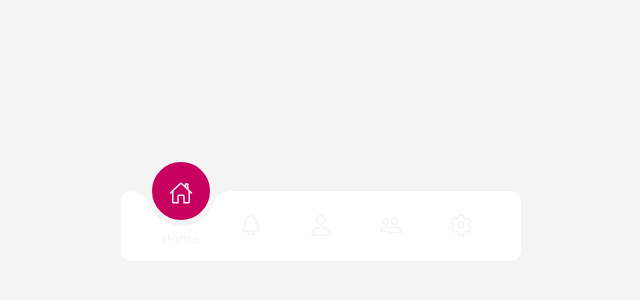
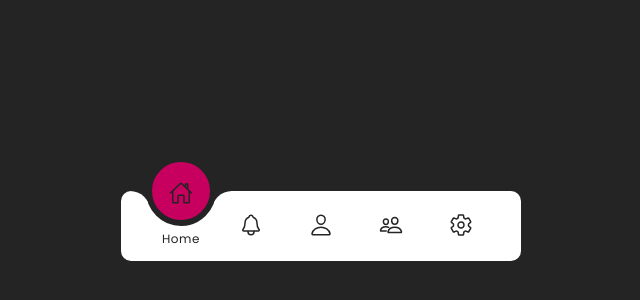
Before and after one commit to RaulAsher/Magic-Menu-indicator, a plain HTML site: page index.html in a window 1280 px wide. Shown: the part 174-474 px from the top of the page, without its empty margins (319-959 px from the left). Drawn offline with nearby package versions, Linux system fonts and the light colour scheme.

Commit message:
style.css

```diff
--- a/style.css
+++ b/style.css
@@ -8,7 +8,7 @@
 }
 :root
 {
-    --clr: #f4f4f4;
+    --clr: #242424;
 }
 body{
     display: flex;
```
